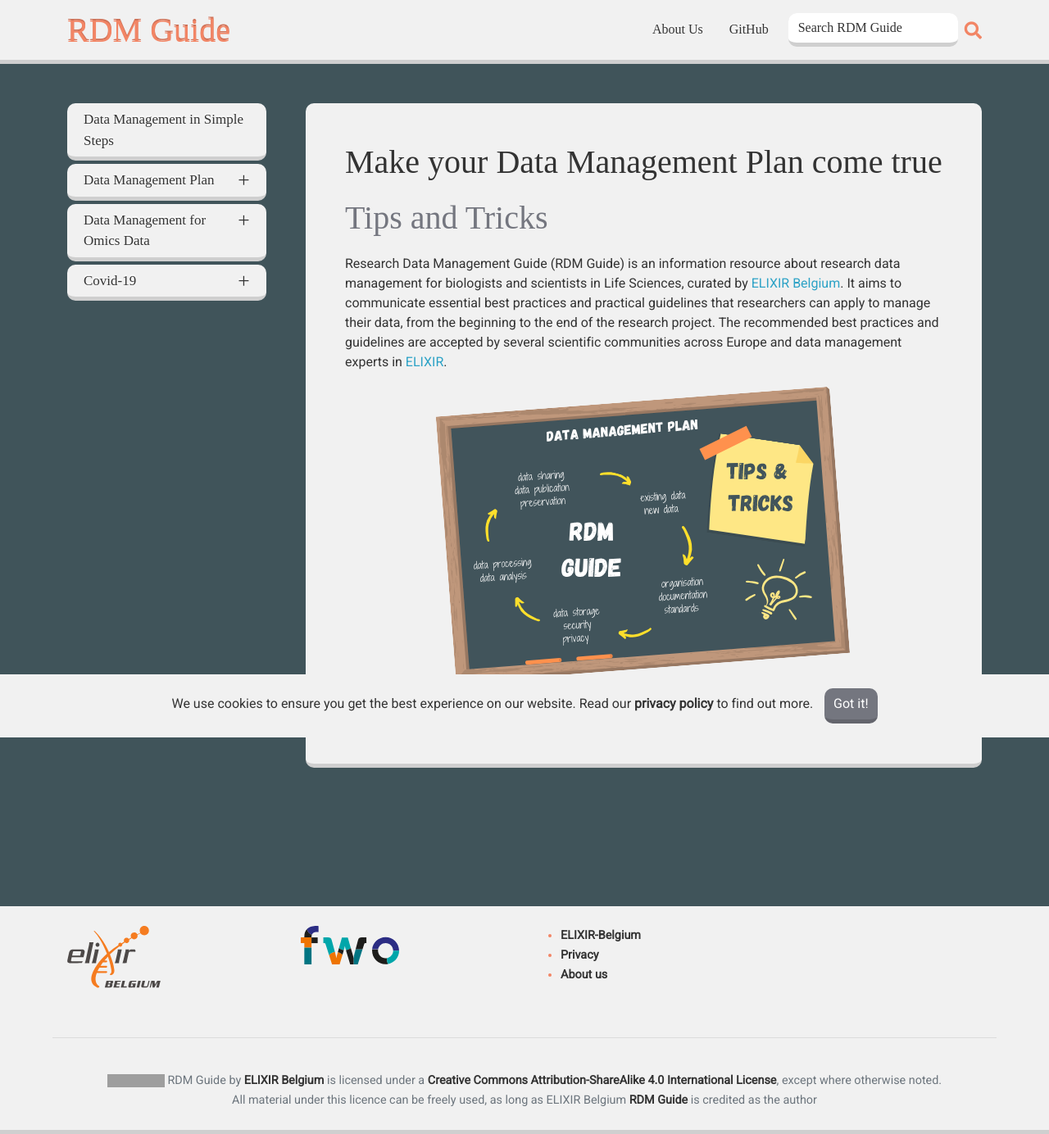
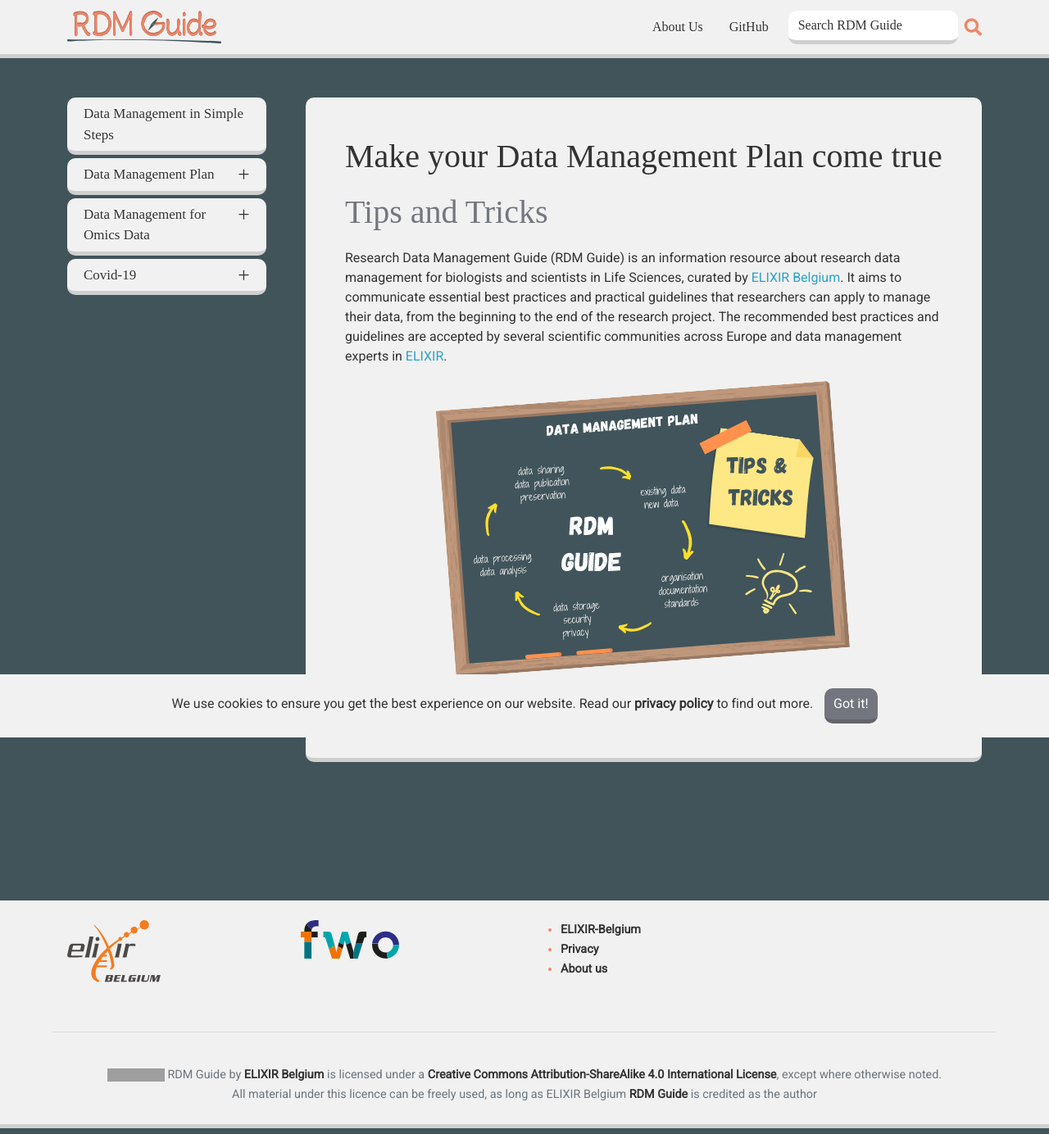
Before and after one commit to ELIXIR-Belgium/rdm-guide, a Jekyll site: the page built from index.md, in a window 1280 px wide. Shown: the whole page at 82% size. Built offline with Jekyll 4.4.1, drawn with Linux system fonts in a browser that asks for light colours; some web fonts are replaced; grey boxes are pictures that could not be loaded.

Commit message:
new logo

```diff
--- a/_includes/topnav.html
+++ b/_includes/topnav.html
@@ -2,9 +2,9 @@
 <header>
     <a class="visually-hidden-focusable" href='#main'>Skip to content</a>
     <a class="visually-hidden-focusable" href='#footer'>Skip to footer</a>
-    <nav class="navbar navbar-expand-lg mb-3 mb-lg-5 py-0">
+    <nav class="navbar navbar-expand-lg mb-3 mb-lg-5">
         <div class="container">
-            <a class="navbar-brand" href="{{ 'index.html' | relative_url }}">RDM Guide</a>
+            <a class="navbar-brand" href="{{ 'index.html' | relative_url }}"><img alt="RDM Guide logo" src="{{ 'assets/img/RDMGuide_logo.svg' | relative_url }}"></a>
             <button class="navbar-toggler" type="button" data-bs-toggle="collapse" data-bs-target="#navbarCollapse" aria-controls="navbarCollapse" aria-expanded="false" aria-label="Toggle navigation">
                 <i title="navbar-toggler" class="fa fa-bars"></i>
             </button>
--- a/assets/css/main.css
+++ b/assets/css/main.css
@@ -824,25 +824,13 @@ h2.card-title {
     font-weight: 600;
 }
 
+/* -----Extra theming----- */
 #main {
     background-color: var(--light-grey);
     padding: 43px 50px;
     border-radius: 10px;
     border-bottom: 5px solid #00000024;
 }
-
-.navbar-brand {
-    font-size: 2.5em;
-    color: var(--primary-theme-color);
-    font-family: var(--title-font);
-    text-shadow: 0px -2px #d07258;
-    margin-top: 3px;
-}
-.navbar-brand:hover {
-    color: #d27357;
-    text-shadow: 0px -2px #a75b43;
-}
-
 
 #search-input {
     border-radius: 10px;
```
Also changed, not shown: assets/img/RDMGuide_logo.svg (added), assets/img/RDM_guide.svg (deleted), assets/img/RDM_guide_condensed.svg (deleted).
